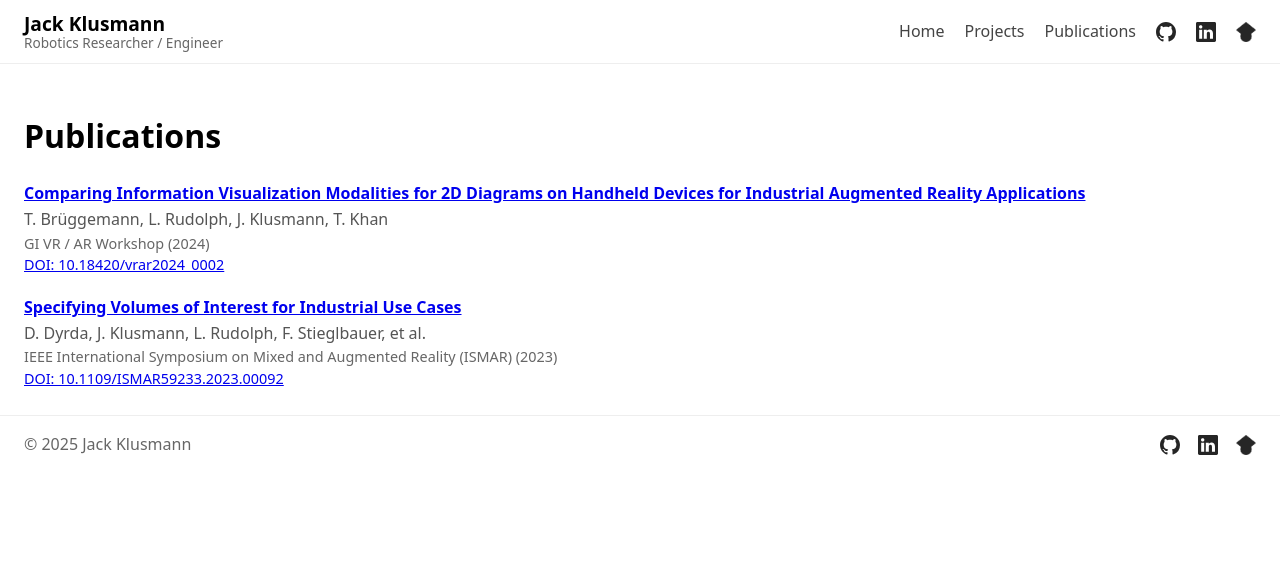
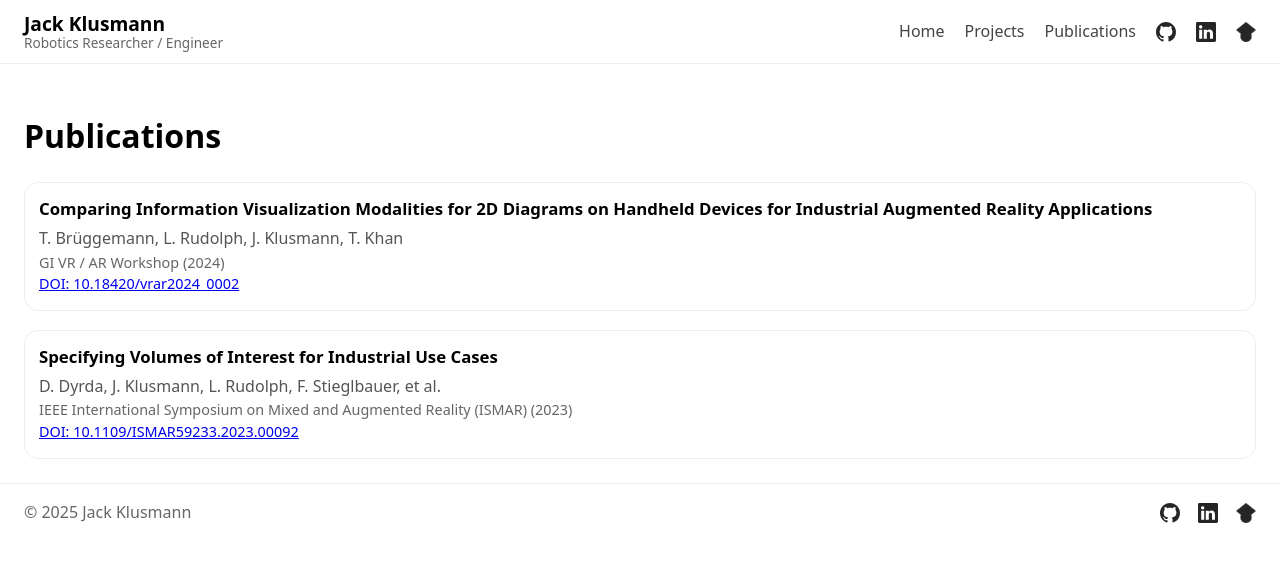
Before and after one commit to Jack-Klusmann/jack-klusmann.github.io, a Jekyll site: the page built from publications.md, in a window 1280 px wide. Shown: the top 562 px of the page. Built offline with Jekyll 4.4.1, drawn with Linux system fonts in a browser that asks for light colours.

Commit message:
Changed publication style

```diff
--- a/_includes/publication-card.html
+++ b/_includes/publication-card.html
@@ -1,14 +1,7 @@
 <!-- _includes/publication-card.html -->
-<div class="publication">
-  <p class="pub-title">
-    {% if publication.doi_url %}
-      <a href="{{ publication.doi_url }}" target="_blank" rel="noopener noreferrer">{{ publication.title }}</a>
-    {% elsif publication.link %}
-      <a href="{{ publication.link }}" target="_blank" rel="noopener noreferrer">{{ publication.title }}</a>
-    {% else %}
-      {{ publication.title }}
-    {% endif %}
-  </p>
+<div class="card publication">
+  <div class="card-body">
+    <h3 class="pub-title">{{ publication.title }}</h3>
 
     {% if publication.authors %}
       <p class="pub-authors">{{ publication.authors }}</p>
@@ -22,6 +15,13 @@
     {% endif %}
 
     {% if publication.doi_url %}
-    <p class="pub-doi"><a href="{{ publication.doi_url }}" target="_blank" rel="noopener noreferrer">DOI: {{ publication.doi }}</a></p>
+      <p class="pub-doi">
+        <a href="{{ publication.doi_url }}" target="_blank" rel="noopener noreferrer">DOI: {{ publication.doi }}</a>
+      </p>
+    {% elsif publication.link %}
+      <p class="pub-link">
+        <a href="{{ publication.link }}" target="_blank" rel="noopener noreferrer">View Publication</a>
+      </p>
     {% endif %}
   </div>
+</div>
```
Lines whose indentation alone changed are shown as unchanged.
